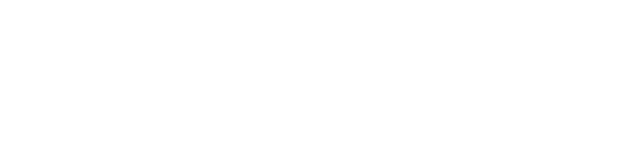
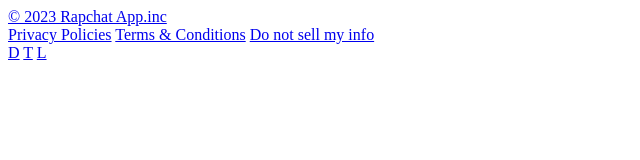
Before and after one commit to atonya-bravin/HTML-CSS-Handson, a plain HTML site: page Rapchat-App-Landing-Page/index.html in a window 1280 px wide. Shown: the whole page, without its empty margins (0-640 px from the left). Drawn offline with Linux system fonts and the light colour scheme.

Commit message:
Inclusion of the footer structure

```diff
--- a/Rapchat-App-Landing-Page/index.html
+++ b/Rapchat-App-Landing-Page/index.html
@@ -25,7 +25,19 @@
     </div>
     <!-- The following holds everything in the footer -->
     <div class="footer-container">
-
+        <div id="copyright">
+            <a href="https://dribbble.com/shots/19199771-Rapchat-App">&copy; 2023 Rapchat App.inc</a>
+        </div>
+        <div id="policy_terms">
+            <a href="https://dribbble.com/shots/19199771-Rapchat-App">Privacy Policies</a>
+            <a href="https://dribbble.com/shots/19199771-Rapchat-App">Terms & Conditions</a>
+            <a href="https://dribbble.com/shots/19199771-Rapchat-App">Do not sell my info</a>
+        </div>
+        <div id="socials">
+            <a href="https://dribbble.com/shots/19199771-Rapchat-App">D</a>
+            <a href="https://dribbble.com/shots/19199771-Rapchat-App">T</a>
+            <a href="https://dribbble.com/shots/19199771-Rapchat-App">L</a>
+        </div>
     </div>
 </body>
 </html>
```
